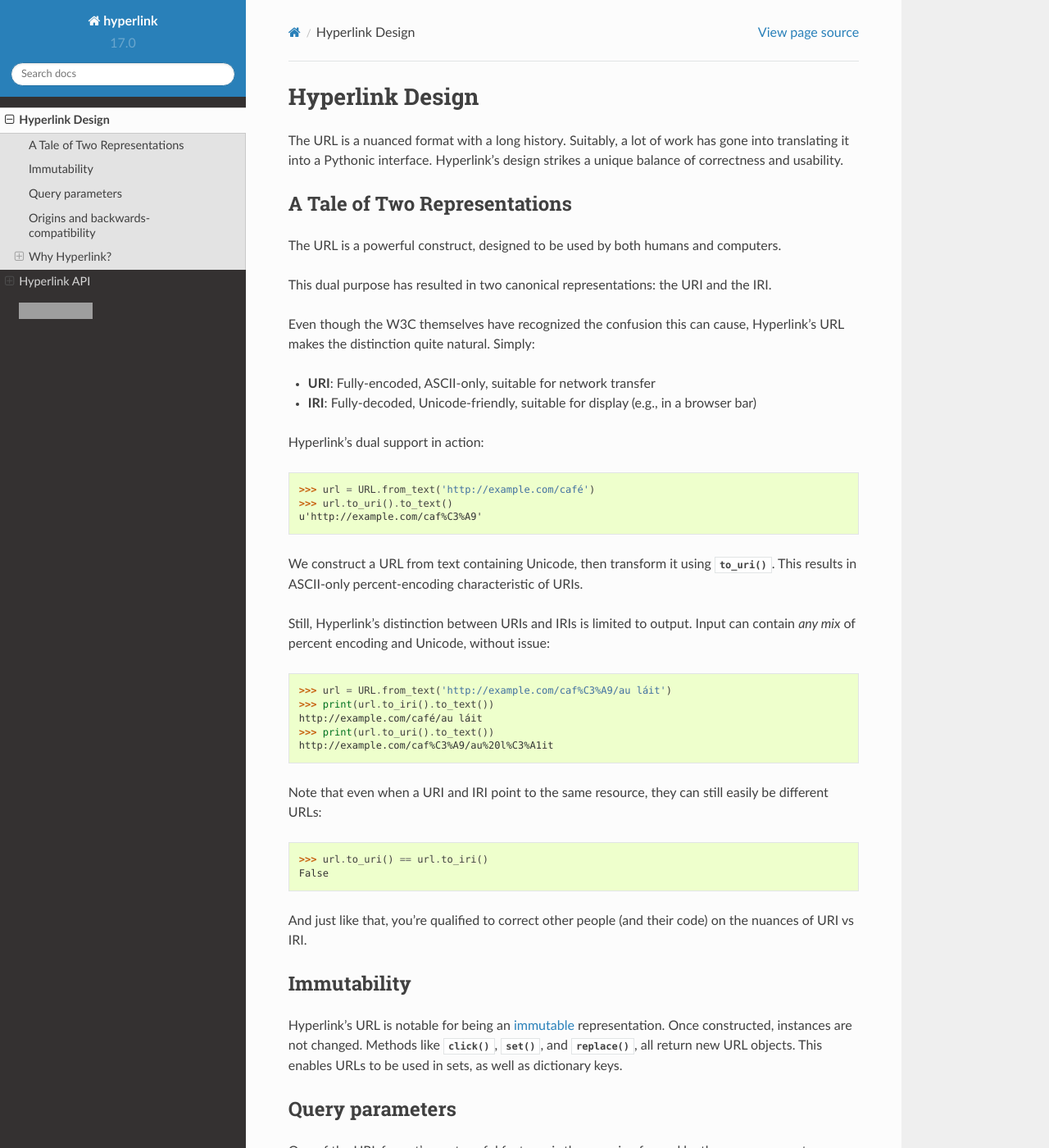
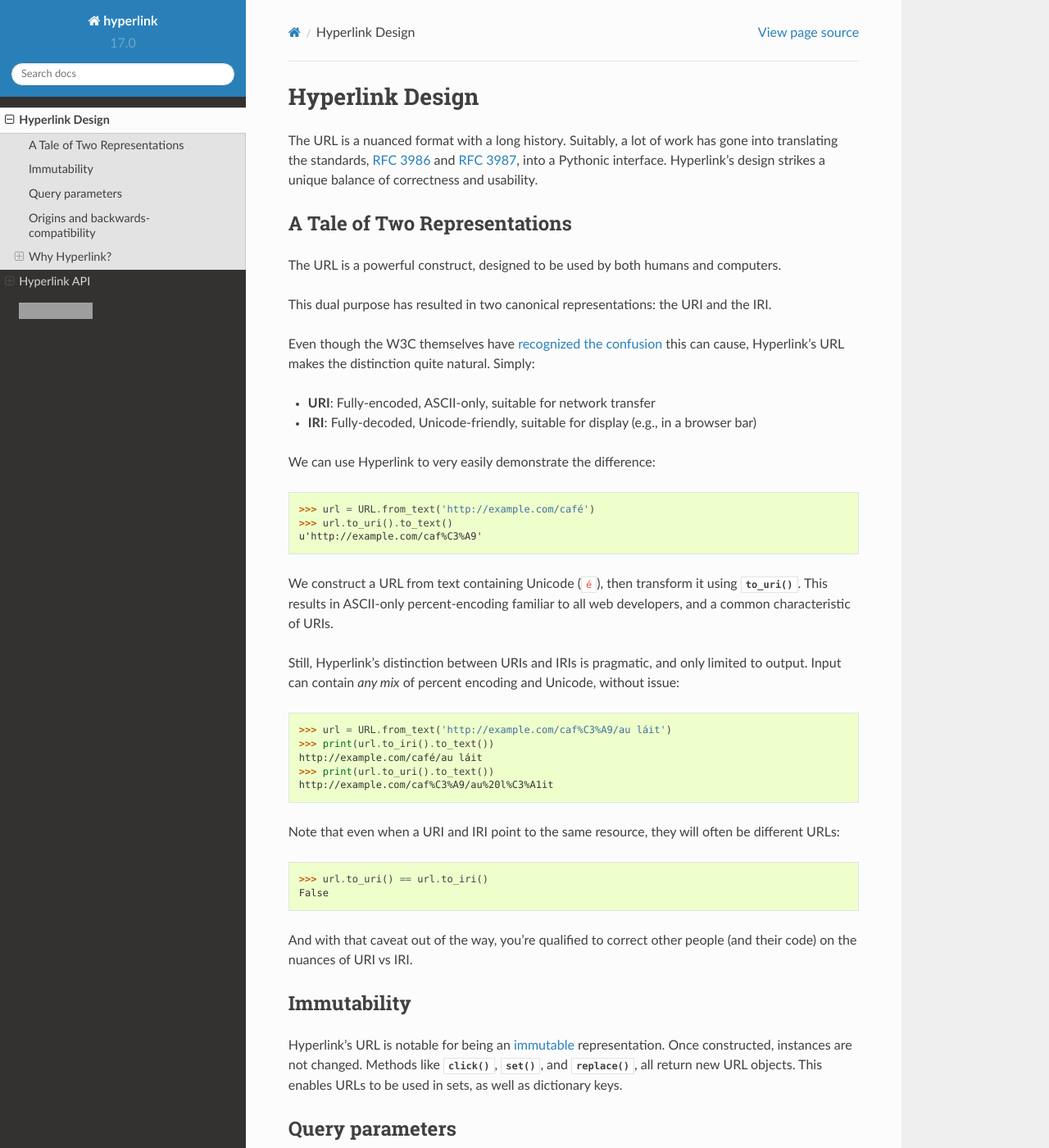
Before and after one commit to python-hyper/hyperlink, a Sphinx documentation site: the page built from docs/design.rst, in a window 1280 px wide and 1400 px high. Shown: the whole window at 82% size. Built offline with Sphinx 7.4.7 and the Read the Docs theme 2.0.0, drawn with Linux system fonts in a browser that asks for light colours; grey boxes are pictures that could not be loaded.

Commit message:
links and adjustments

```diff
--- a/docs/design.rst
+++ b/docs/design.rst
@@ -2,9 +2,9 @@
 ================
 
 The URL is a nuanced format with a long history. Suitably, a lot of
-work has gone into translating it into a Pythonic
-interface. Hyperlink's design strikes a unique balance of correctness
-and usability.
+work has gone into translating the standards, `RFC 3986`_ and `RFC
+3987`_, into a Pythonic interface. Hyperlink's design strikes a unique
+balance of correctness and usability.
 
 A Tale of Two Representations
 -----------------------------
@@ -15,25 +15,26 @@
 This dual purpose has resulted in two canonical representations: the
 URI and the IRI.
 
-Even though the W3C themselves have recognized the confusion this can
+Even though the W3C themselves have `recognized the confusion`_ this can
 cause, Hyperlink's URL makes the distinction quite natural. Simply:
 
 * **URI**: Fully-encoded, ASCII-only, suitable for network transfer
 * **IRI**: Fully-decoded, Unicode-friendly, suitable for display (e.g., in a browser bar)
 
-Hyperlink's dual support in action::
+We can use Hyperlink to very easily demonstrate the difference::
 
    >>> url = URL.from_text('http://example.com/café')
    >>> url.to_uri().to_text()
    u'http://example.com/caf%C3%A9'
 
-We construct a URL from text containing Unicode, then transform it
-using :meth:`~URL.to_uri()`. This results in ASCII-only
-percent-encoding characteristic of URIs.
+We construct a URL from text containing Unicode (``é``), then
+transform it using :meth:`~URL.to_uri()`. This results in ASCII-only
+percent-encoding familiar to all web developers, and a common
+characteristic of URIs.
 
-Still, Hyperlink's distinction between URIs and IRIs is limited to
-output. Input can contain *any mix* of percent encoding and Unicode,
-without issue:
+Still, Hyperlink's distinction between URIs and IRIs is pragmatic, and
+only limited to output. Input can contain *any mix* of percent
+encoding and Unicode, without issue:
 
    >>> url = URL.from_text('http://example.com/caf%C3%A9/au láit')
    >>> print(url.to_iri().to_text())
@@ -41,14 +42,16 @@
    >>> print(url.to_uri().to_text())
    http://example.com/caf%C3%A9/au%20l%C3%A1it
 
-Note that even when a URI and IRI point to the same resource, they can
-still easily be different URLs:
+Note that even when a URI and IRI point to the same resource, they
+will often be different URLs:
 
    >>> url.to_uri() == url.to_iri()
    False
 
-And just like that, you're qualified to correct other people (and
-their code) on the nuances of URI vs IRI.
+And with that caveat out of the way, you're qualified to correct other
+people (and their code) on the nuances of URI vs IRI.
+
+.. _recognized the confusion: https://www.w3.org/TR/uri-clarification/
 
 Immutability
 ------------
@@ -70,6 +73,7 @@
 
 
 .. _RFC 3986: https://tools.ietf.org/html/rfc3986
+.. _RFC 3987: https://tools.ietf.org/html/rfc3987
 .. _section 5.4: https://tools.ietf.org/html/rfc3986#section-5.4
 .. _section 3.4: https://tools.ietf.org/html/rfc3986#section-3.4
 .. _section 5.2.4: https://tools.ietf.org/html/rfc3986#section-5.2.4
```
